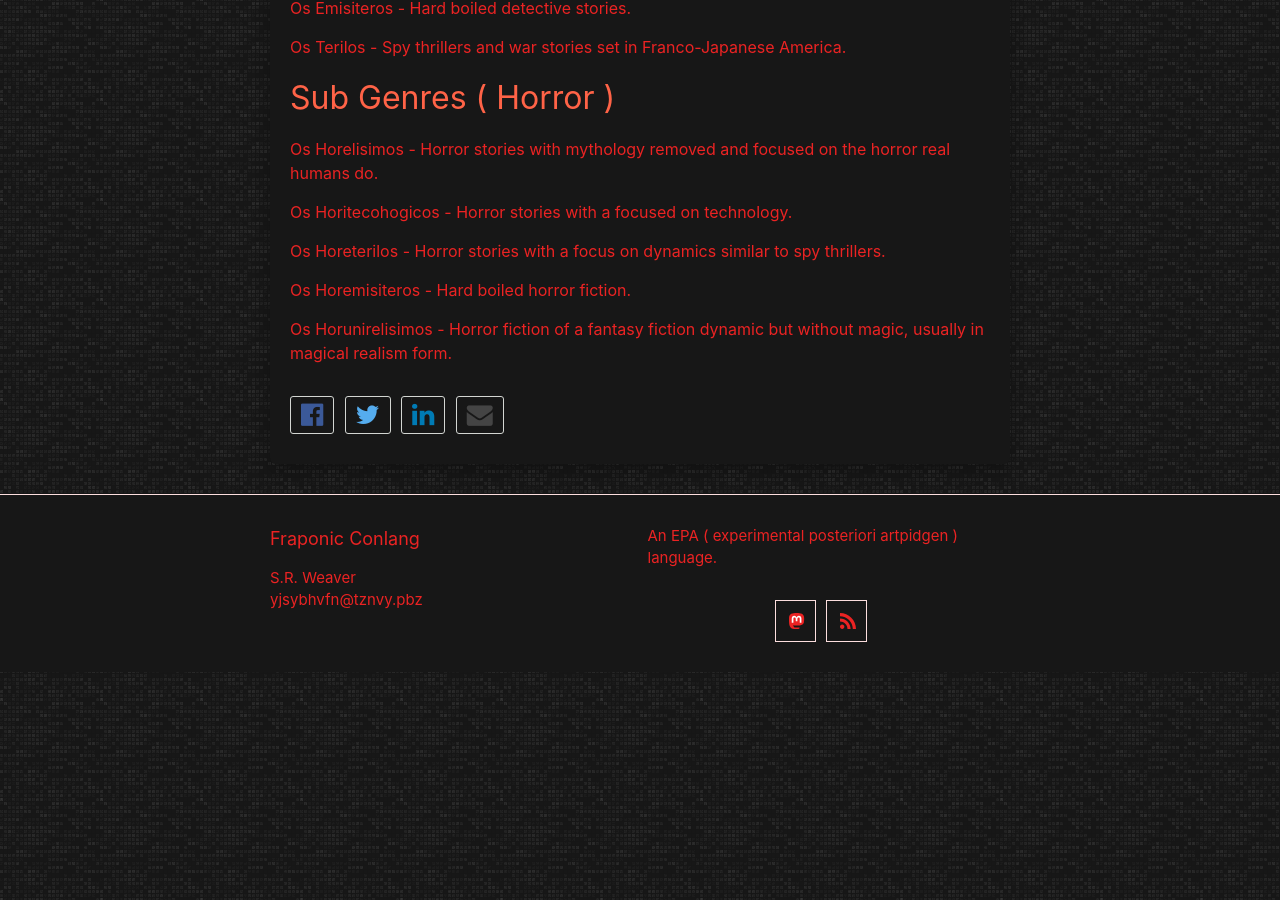
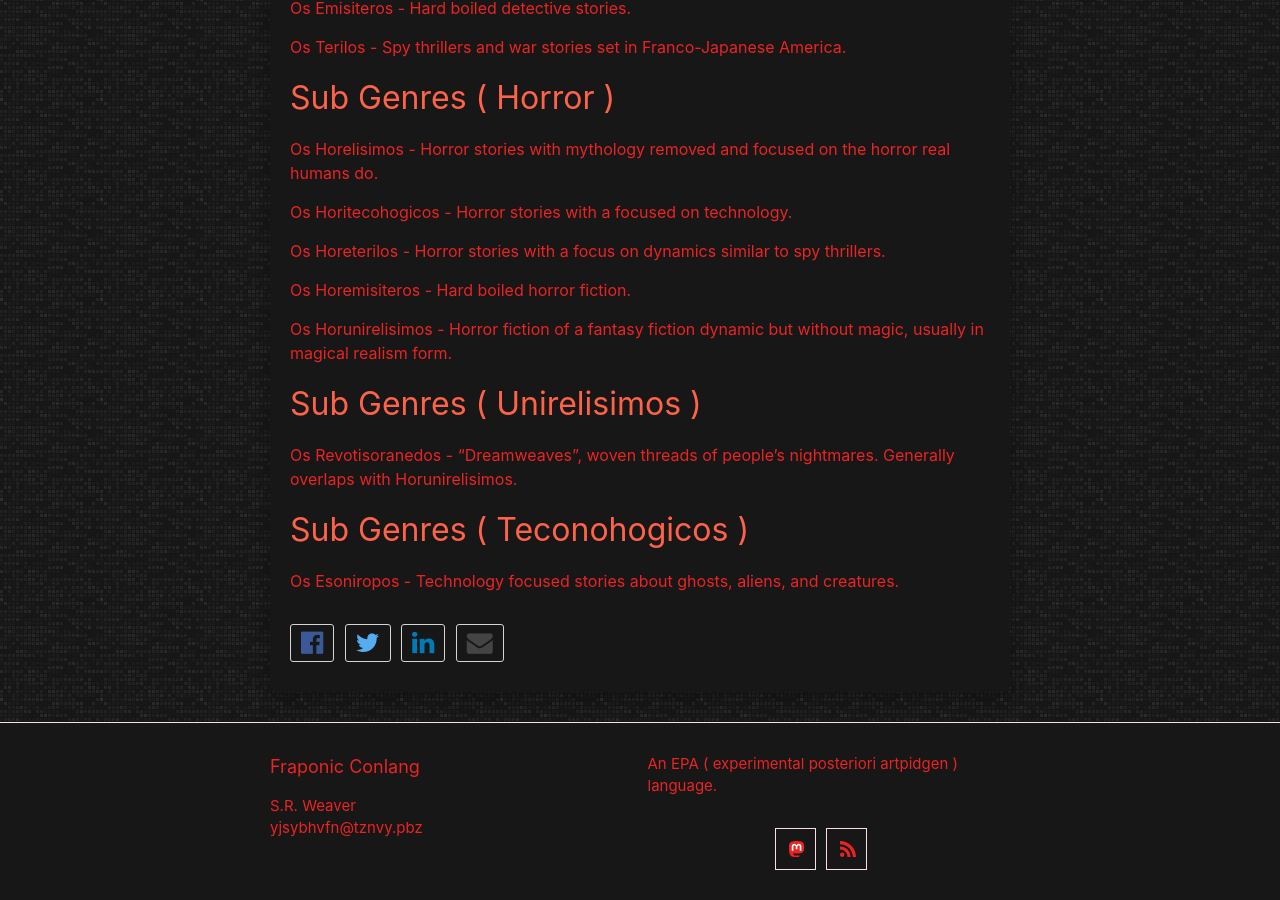
Before and after one commit to LWFlouisa/FraponicConlang, a Jekyll site: the page built from _posts/2021-11-26-literarygenres.md, in a window 1280 px wide and 900 px high, scrolled down 958 px. Built offline with Jekyll 4.4.1, drawn with Linux system fonts in a browser that asks for light colours.

Commit message:
Update 2021-11-26-literarygenres.md

```diff
--- a/_posts/2021-11-26-literarygenres.md
+++ b/_posts/2021-11-26-literarygenres.md
@@ -40,3 +40,9 @@ Os Horeterilos - Horror stories with a focus on dynamics similar to spy thriller
 Os Horemisiteros - Hard boiled horror fiction.
 
 Os Horunirelisimos - Horror fiction of a fantasy fiction dynamic but without magic, usually in magical realism form.
+
+## Sub Genres ( Unirelisimos )
+Os Revotisoranedos - "Dreamweaves", woven threads of people's nightmares. Generally overlaps with Horunirelisimos.
+
+## Sub Genres ( Teconohogicos )
+Os Esoniropos - Technology focused stories about ghosts, aliens, and creatures.
```
